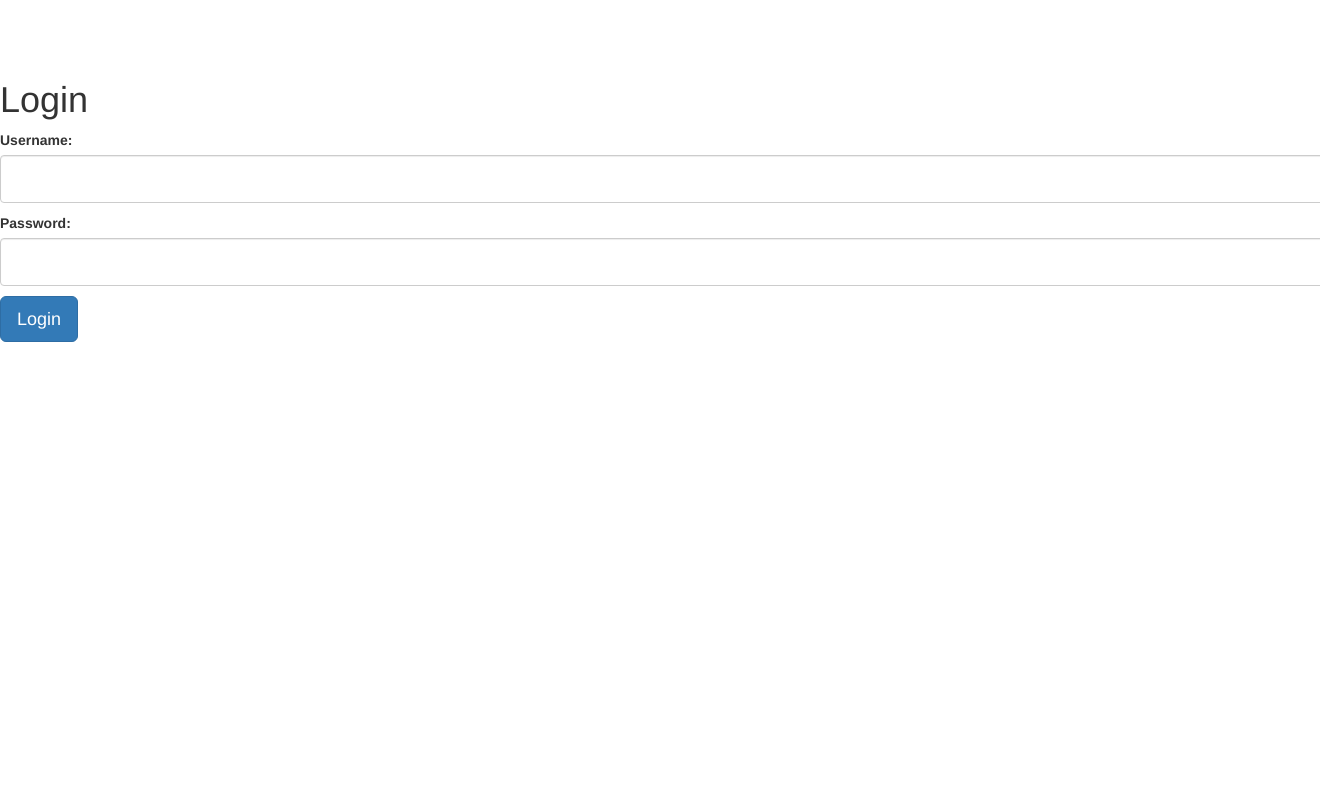
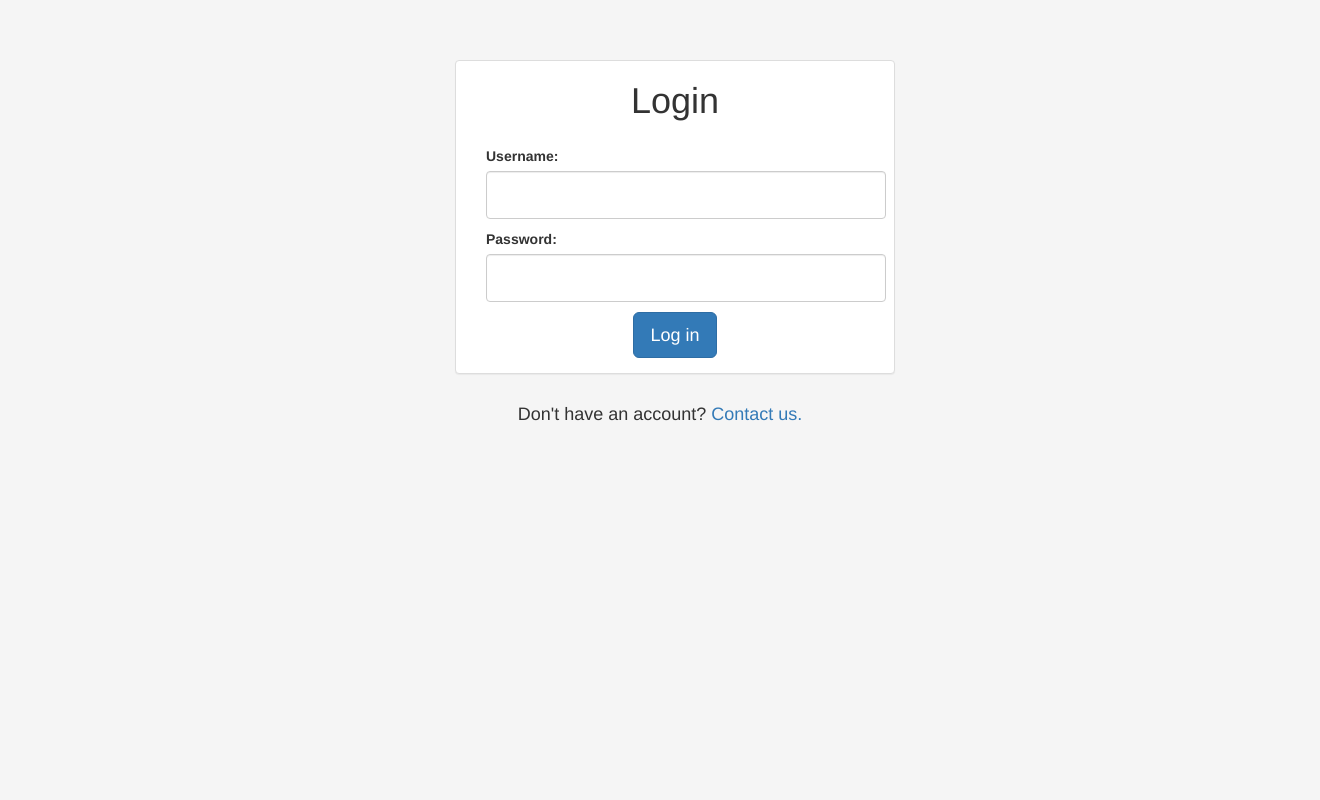
Before and after one commit to AaronChan42/ifb299-repository, a Django app: page /login/ in a window 1320 px wide; the page is wider, and only the part inside the window is pictured. Run offline with Django 3.2, Linux system fonts and the light colour scheme; some libraries are stand-ins or nearby versions.

Commit message:
Completed simple Login and logout page design

```diff
--- a/home/static/home/style.css
+++ b/home/static/home/style.css
@@ -29,7 +29,7 @@ body {
     resize: none;
 }
 *, *:before, *:after {
-  box-sizing: inherit;
+  box-sizing: inherit; /* Can we remove this seems to be messing up nav and footer across all pages???*/
 }
 
 .column {
@@ -74,3 +74,11 @@ body {
 	filter: grayscale(0);
 	transform: scale(1.1);
 }
+
+#loginPG {
+    background-color: #f5f5f5;
+}
+
+#logoutPG {
+    background-color: #f5f5f5;
+}
--- a/home/templates/home/login.html
+++ b/home/templates/home/login.html
@@ -9,22 +9,42 @@
 <link rel="stylesheet" href="https://maxcdn.bootstrapcdn.com/bootstrap/3.3.7/css/bootstrap.min.css" integrity="sha384-BVYiiSIFeK1dGmJRAkycuHAHRg32OmUcww7on3RYdg4Va+PmSTsz/K68vbdEjh4u" crossorigin="anonymous">
 <link rel="stylesheet" href="{% static 'home/style.css' %}" />
 
+<body id="loginPG">
 <!-- NEED TO DO THE DESIGN LATER ON-->
 <div class="container-fluid">
     <div class="row">
+        <div class="col-md-4 col-md-offset-4">
+            <div class="panel panel-default">
+                <div class="panel-title text-center">
                     <h1>Login</h1>
+                </div>
+                <div class="panel-body">
+                    <div class="col-lg-11">
                         <form method="post" class="user-form">
                             {% csrf_token %}
                             {{ form.as_p }}
-            <button type="submit" class="btn btn-primary btn-lg">Login</button>
+                    </div>
+                            <div class="text-center">
+                                <button type="submit" class="btn btn-primary btn-lg">Log in</button>
+                            </div>
                         </form>
+
+                </div>
+            </div>
+        </div>
     </div>
 
-    <div class="row">
+    <div class="row text-center">
+        <div class="col-md-4 col-md-offset-4">
             <!-- Handle Invalid user-->
             {% if invalid %}
-        Your email or password does not exist. Please try again.
+            <div class ="alert alert-danger" role="alert">Your email or password does not exist or is incorrect. Please try again.</div>
             {% endif %}
+        </div>
+    </div>
+
+    <div class="row text-center">
+        <h4>Don't have an account? <a href="{% url 'home:contact' %}">Contact us.</a> </h4>
     </div>
 
 </div>
@@ -36,4 +56,5 @@
 <!-- Latest compiled and minified JavaScript -->
 <script src="https://maxcdn.bootstrapcdn.com/bootstrap/3.3.7/js/bootstrap.min.js" integrity="sha384-Tc5IQib027qvyjSMfHjOMaLkfuWVxZxUPnCJA7l2mCWNIpG9mGCD8wGNIcPD7Txa" crossorigin="anonymous"></script>
 
+</body>
 </html>
```
Also changed, not shown: home/templates/home/logout.html (+12 -3 lines), db.sqlite3. Lines whose indentation alone changed are shown as unchanged.
